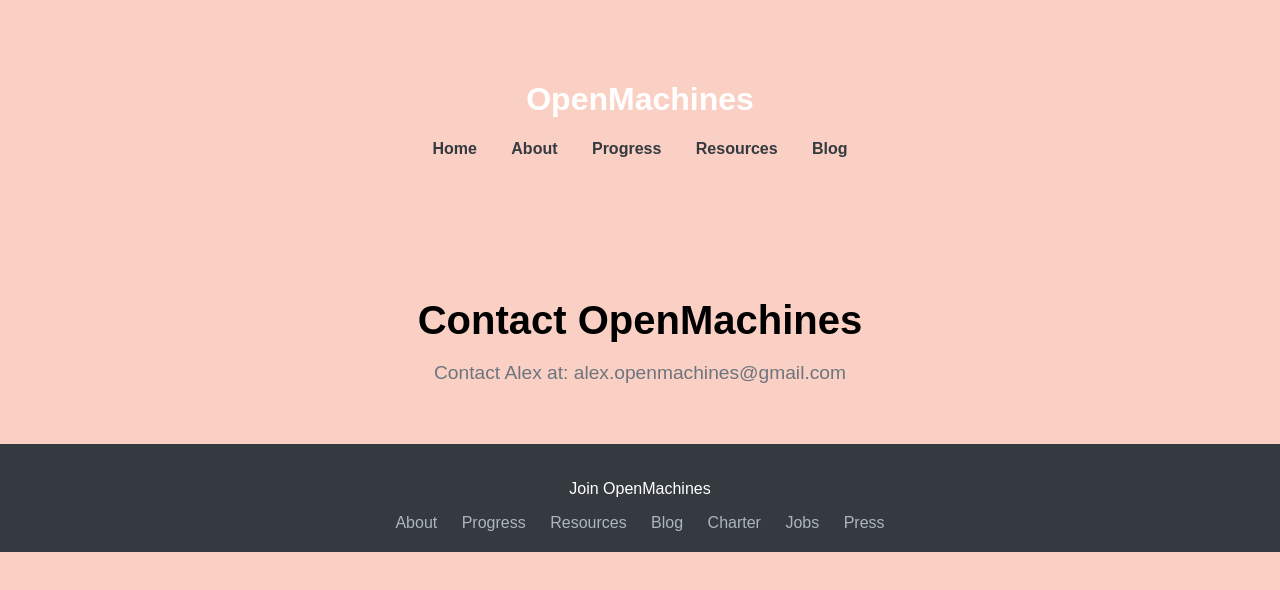
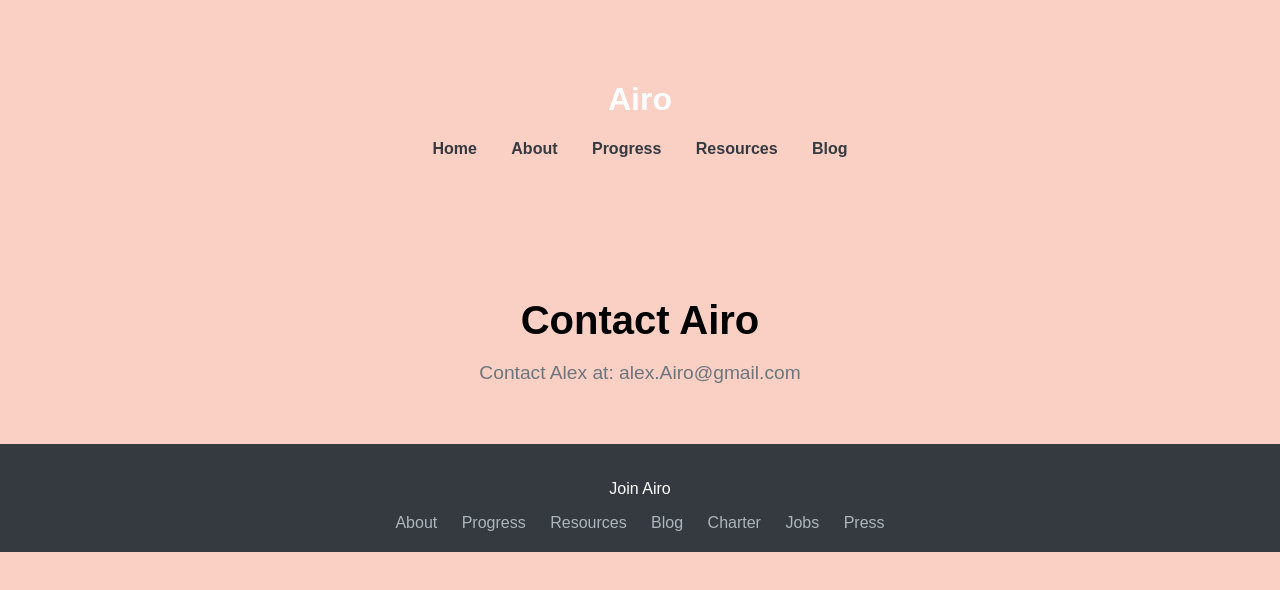
Before and after one commit to OpenMachinesAI/openmachines, a plain HTML site: page press.html in a window 1280 px wide. Drawn offline with Linux system fonts and the light colour scheme.

Commit message:
Update press.html

```diff
--- a/press.html
+++ b/press.html
@@ -3,7 +3,7 @@
 <head>
     <meta charset="UTF-8">
     <meta name="viewport" content="width=device-width, initial-scale=1.0">
-    <title>OpenMachines - Press</title>
+    <title>Airo - Press</title>
     <style>
         @keyframes colorChange {
             0% { background-color: #ff9a9e; }
@@ -113,7 +113,7 @@
 </head>
 <body>
     <header>
-        <h1>OpenMachines</h1>
+        <h1>Airo</h1>
         <nav>
             <a href="index.html">Home</a>
             <a href="about.html">About</a>
@@ -123,13 +123,13 @@
         </nav>
     </header>
     <section class="main-header">
-        <h1>Contact OpenMachines</h1>
-        <p>Contact Alex at: alex.openmachines@gmail.com</p>
+        <h1>Contact Airo</h1>
+        <p>Contact Alex at: alex.Airo@gmail.com</p>
 
         </ul>
     </section>
     <footer>
-        <p>Join OpenMachines</p>
+        <p>Join Airo</p>
         <a href="about.html">About</a>
         <a href="progress.html">Progress</a>
         <a href="resources.html">Resources</a>
```
